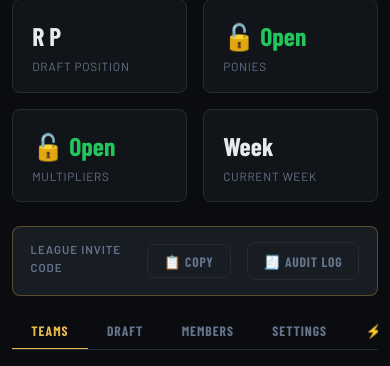
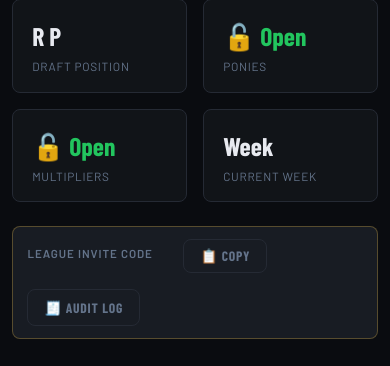
Before and after one commit to 504fantasy/fantasy-football-app, a Python web app: template templates/manage.html in a window 390 px wide. Shown: the part 242-608 px from the top of the page. Run offline with Jinja, Linux system fonts and the light colour scheme; the template is opened without the code that fills it, so the values that code supplies are empty; some web fonts are replaced.

Commit message:
Fix mobile layout issues - invite code display wrapping, NFL sync checkbox label

```diff
--- a/templates/manage.html
+++ b/templates/manage.html
@@ -28,11 +28,15 @@
 /* invite highlight */
 .invite-display {
   background: var(--s2); border: 1px solid rgba(232,184,75,.3); border-radius: var(--r);
-  padding: .85rem 1.1rem; display:flex; align-items:center; gap:1rem;
+  padding: .85rem 1.1rem; display:flex; align-items:center; gap:1rem; flex-wrap:wrap;
 }
 .invite-code-big {
   font-family:'Barlow Condensed',sans-serif; font-size:2.2rem; font-weight:800;
-  letter-spacing:.22em; color:var(--gold); flex:1;
+  letter-spacing:.22em; color:var(--gold); flex:1; min-width:140px;
+}
+@media (max-width:600px) {
+  .invite-display { padding:.75rem .9rem }
+  .invite-code-big { font-size:1.6rem; letter-spacing:.15em }
 }
 </style>
 {% endblock %}
@@ -699,10 +703,10 @@
       Safe to run multiple times — existing players are skipped.
     </p>
     <form method="post" action="/league/{{ league.id }}/manage/sync/roster">
-      <div style="display:flex;align-items:center;gap:1rem;flex-wrap:wrap">
-        <label style="display:flex;align-items:center;gap:.4rem;font-size:.85rem;cursor:pointer">
-          <input type="checkbox" name="overwrite" value="true"/>
-          Update existing players' team assignments
+      <div style="display:flex;flex-direction:column;gap:.75rem;align-items:flex-start;width:100%">
+        <label style="font-size:.85rem;cursor:pointer;display:block;width:100%">
+          <input type="checkbox" name="overwrite" value="true" style="vertical-align:middle;margin-right:.4rem"/>
+          <span style="vertical-align:middle">Update existing players' team assignments</span>
         </label>
         <button class="btn btn-gold">Sync Roster from NFL</button>
       </div>
```
